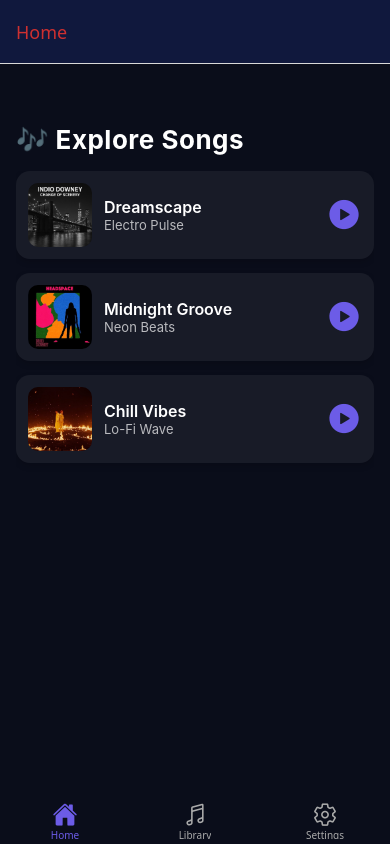
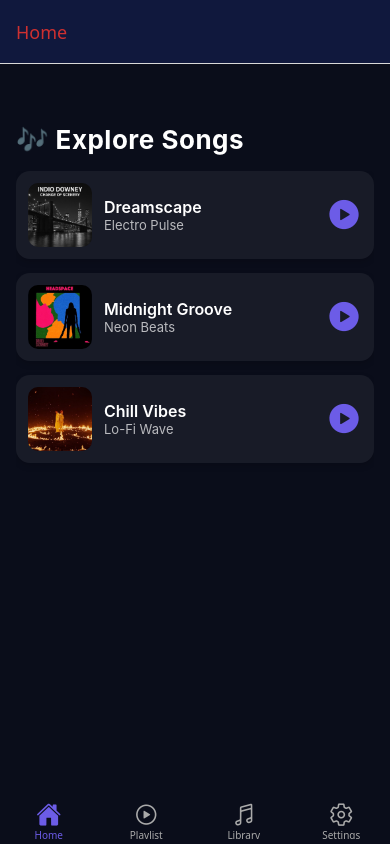
Before and after one commit to supunyasanthaofficial/electra, a React Native app: screen /Home in a window 390 px wide. Built offline with nearby package versions, Linux system fonts and the light colour scheme.

Commit message:
remove serach and add Playlist screen

```diff
--- a/navigation/TabNavigator.js
+++ b/navigation/TabNavigator.js
@@ -1,12 +1,79 @@
+// import React from "react";
+// import { createBottomTabNavigator } from "@react-navigation/bottom-tabs";
+// import { Ionicons } from "@expo/vector-icons";
+// import * as Animatable from "react-native-animatable";
+
+// import HomeScreen from "../screens/HomeScreen";
+// import SearchScreen from "../screens/SearchScreen";
+// import LibraryScreen from "../screens/LibraryScreen";
+// import SettingScreen from "../screens/SettingScreen";
+// import PlaylistScreen from "../screens/PlaylistScreen";
+
+// const Tab = createBottomTabNavigator();
+
+// const TabNavigator = () => {
+//   return (
+//     <Tab.Navigator
+//       screenOptions={({ route }) => ({
+//         // Dark tab bar to match screens
+//         tabBarStyle: {
+//           backgroundColor: "#0A0D1A",
+//           borderTopWidth: 0,
+//         },
+//         tabBarActiveTintColor: "#6C5CE7", // highlight color
+//         tabBarInactiveTintColor: "#aaa",
+//         headerStyle: {
+//           backgroundColor: "#10183dff",
+//           shadowColor: "transparent",
+//         },
+//         headerTintColor: "#ce3030ff",
+//         tabBarIcon: ({ focused, color, size }) => {
+//           let iconName;
+
+//           if (route.name === "Home") {
+//             iconName = focused ? "home" : "home-outline";
+//           } else if (route.name === "Search") {
+//             iconName = focused ? "search" : "search-outline";
+//           } else if (route.name === "Library") {
+//             iconName = focused ? "musical-notes" : "musical-notes-outline";
+//           } else if (route.name === "Settings") {
+//             iconName = focused ? "settings" : "settings-outline";
+//           } else if (route.name === "Playlist") {
+//             iconName = focused ? "books" : "books-outline";
+//           }
+
+//           return (
+//             <Animatable.View
+//               animation={focused ? "rubberBand" : "fadeIn"}
+//               duration={600}
+//               easing="ease-in-out"
+//               style={{ alignItems: "center", justifyContent: "center" }}
+//             >
+//               <Ionicons name={iconName} size={size} color={color} />
+//             </Animatable.View>
+//           );
+//         },
+//       })}
+//     >
+//       <Tab.Screen name="Home" component={HomeScreen} />
+//       {/* <Tab.Screen name="Search" component={SearchScreen} /> */}
+//       <Tab.Screen name="Library" component={LibraryScreen} />
+//       <Tab.Screen name="Settings" component={SettingScreen} />
+//       <Tab.Screen name="Playlist" component={PlaylistScreen} />
+//     </Tab.Navigator>
+//   );
+// };
+
+// export default TabNavigator;
 import React from "react";
 import { createBottomTabNavigator } from "@react-navigation/bottom-tabs";
 import { Ionicons } from "@expo/vector-icons";
 import * as Animatable from "react-native-animatable";
 
 import HomeScreen from "../screens/HomeScreen";
-import SearchScreen from "../screens/SearchScreen";
 import LibraryScreen from "../screens/LibraryScreen";
 import SettingScreen from "../screens/SettingScreen";
+import PlaylistScreen from "../screens/PlaylistScreen";
 
 const Tab = createBottomTabNavigator();
 
@@ -31,12 +98,12 @@ const TabNavigator = () => {
 
           if (route.name === "Home") {
             iconName = focused ? "home" : "home-outline";
-          } else if (route.name === "Search") {
-            iconName = focused ? "search" : "search-outline";
           } else if (route.name === "Library") {
             iconName = focused ? "musical-notes" : "musical-notes-outline";
           } else if (route.name === "Settings") {
             iconName = focused ? "settings" : "settings-outline";
+          } else if (route.name === "Playlist") {
+            iconName = focused ? "play-circle" : "play-circle-outline";
           }
 
           return (
@@ -53,7 +120,7 @@ const TabNavigator = () => {
       })}
     >
       <Tab.Screen name="Home" component={HomeScreen} />
-      {/* <Tab.Screen name="Search" component={SearchScreen} /> */}
+      <Tab.Screen name="Playlist" component={PlaylistScreen} />
       <Tab.Screen name="Library" component={LibraryScreen} />
       <Tab.Screen name="Settings" component={SettingScreen} />
     </Tab.Navigator>
```
